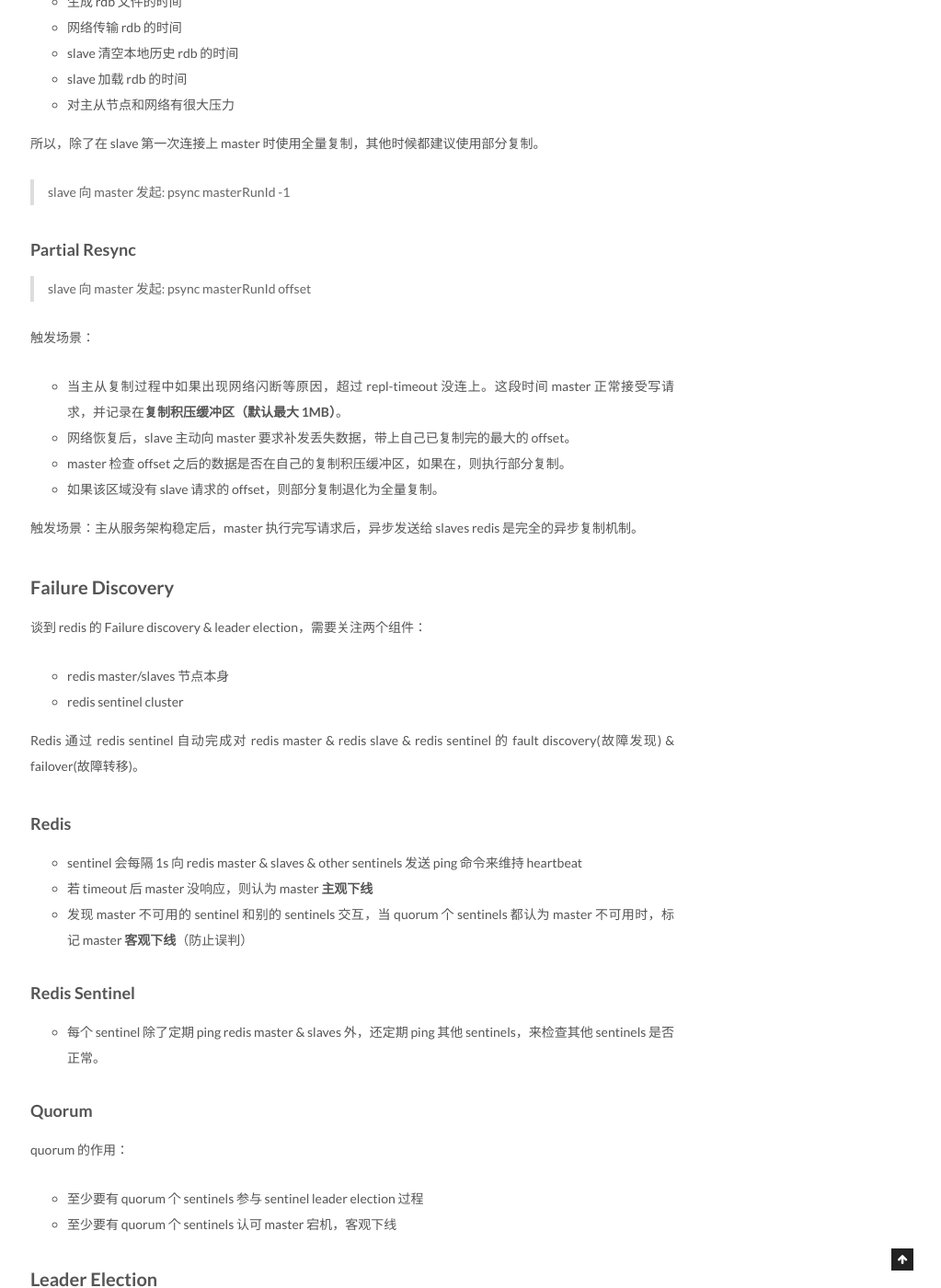
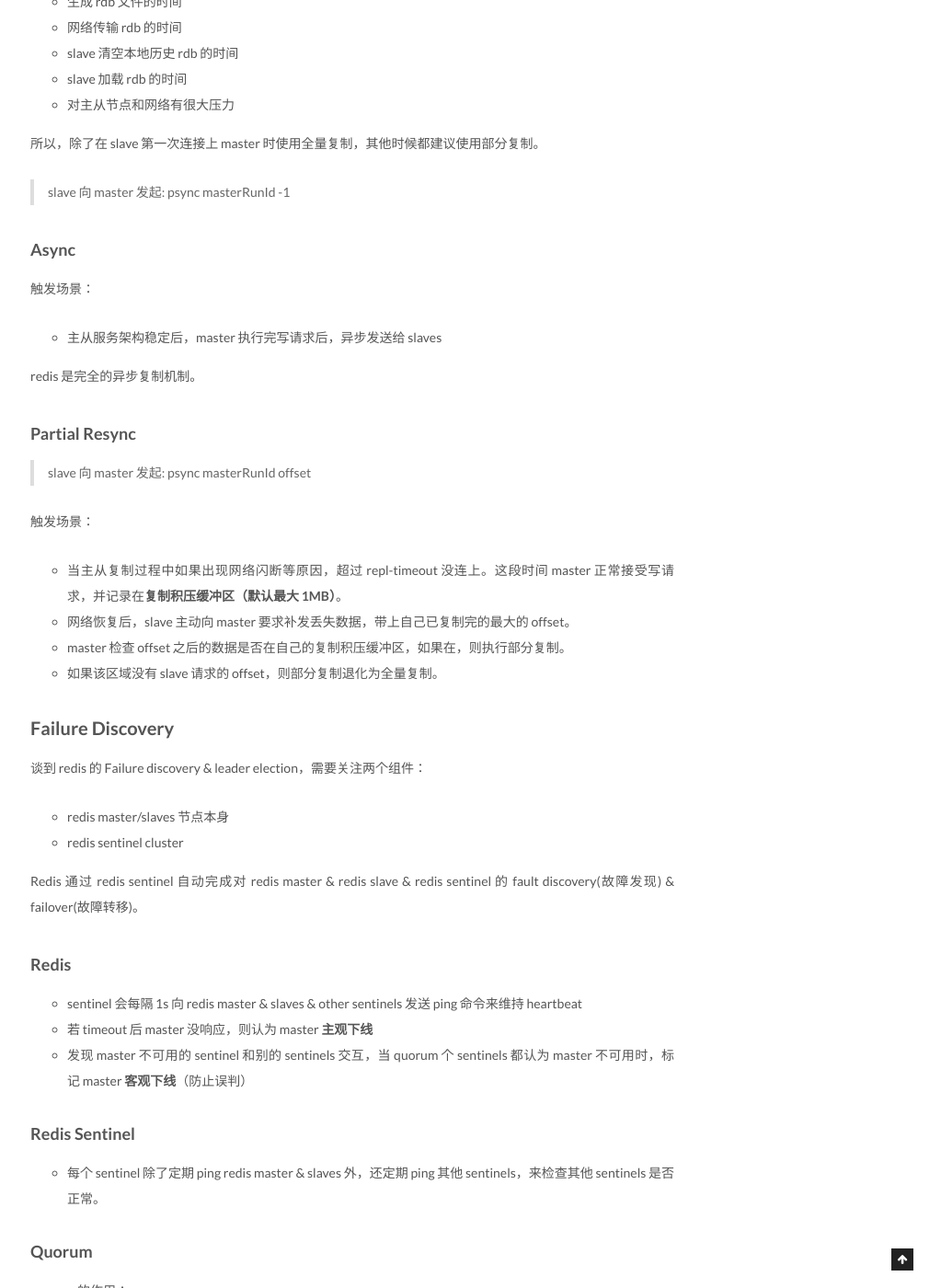
Before and after one commit to qimiguang/qimiguang.github.io, a Jekyll site: the page built from _posts/2018-07-20-Mainstream-Distributd-Storage-System-Comparison.md, in a window 1280 px wide and 1400 px high, scrolled down 10285 px. Shown: the whole window at 92% size, without its empty margins (257-1280 px from the left). Built offline with Jekyll 4.4.1, drawn with Linux system fonts in a browser that asks for light colours; comment, search, counter and statistics services are not loaded; some of the changed lines change nothing that is shown.

Commit message:
distributed system

```diff
--- a/_posts/2018-07-20-Mainstream-Distributd-Storage-System-Comparison.md
+++ b/_posts/2018-07-20-Mainstream-Distributd-Storage-System-Comparison.md
@@ -265,6 +265,12 @@
 
 > slave 向 master 发起: psync masterRunId -1
 
+### Async
+触发场景：
+* 主从服务架构稳定后，master 执行完写请求后，异步发送给 slaves
+
+redis 是完全的异步复制机制。
+
 ### Partial Resync
 > slave 向 master 发起: psync masterRunId offset
 
@@ -274,8 +280,6 @@
 * master 检查 offset 之后的数据是否在自己的复制积压缓冲区，如果在，则执行部分复制。
 * 如果该区域没有 slave 请求的 offset，则部分复制退化为全量复制。
 
-触发场景：主从服务架构稳定后，master 执行完写请求后，异步发送给 slaves
-redis 是完全的异步复制机制。
 
 ## Failure Discovery
 谈到 redis 的 Failure discovery & leader election，需要关注两个组件：
```
